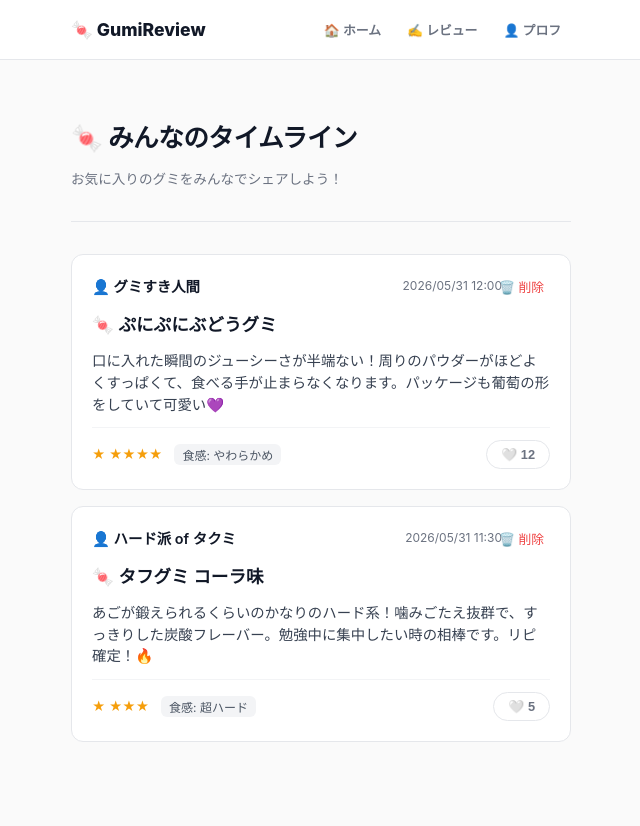
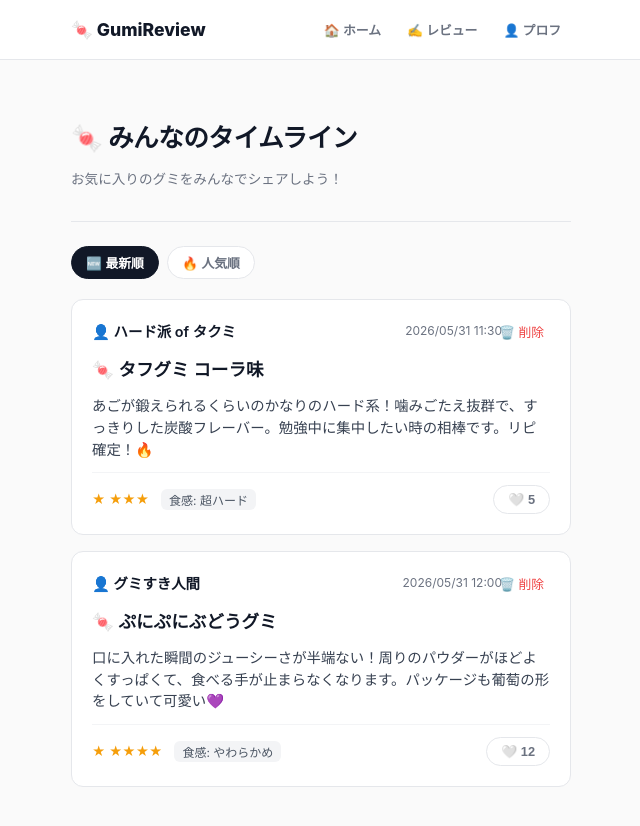
Before and after one commit to 17chitose/rikopia, a Next.js app: page / in a window 1280 px wide. Shown: the whole page, without its empty margins (319-959 px from the left). Before the commit the page ends 800 px from the top, so only its background shows below. Built offline with nearby package versions, Linux system fonts and the light colour scheme.

Commit message:
タイムラインに最新順・人気順のソート切り替え機能を追加

```diff
--- a/app/globals.css
+++ b/app/globals.css
@@ -76,7 +76,7 @@ main {
 /* ━━━━━━━ 各ページのヘッダー（タイトル） ━━━━━━━ */
 .header-container {
   text-align: left;
-  margin-bottom: 32px;
+  margin-bottom: 24px; /* 👤 少し余白を詰めました（並び替えバーが入るため） */
   border-bottom: 1px solid var(--border-color);
   padding-bottom: 20px;
 }
@@ -92,6 +92,37 @@ main {
 .subtitle {
   color: var(--text-light);
   font-size: 0.85rem;
+}
+
+/* ━━━━━━━ 🆕 並び替えバーのスタイルを追加しました ━━━━━━━ */
+.sort-bar {
+  display: flex;
+  gap: 8px;
+  margin-bottom: 20px;
+}
+
+.sort-btn {
+  background-color: #ffffff;
+  color: var(--text-light);
+  border: 1px solid var(--border-color);
+  padding: 6px 14px;
+  border-radius: 20px;
+  font-size: 0.8rem;
+  font-weight: 600;
+  cursor: pointer;
+  transition: all 0.2s ease;
+}
+
+.sort-btn:hover {
+  background-color: #f3f4f6;
+  color: var(--primary-color);
+}
+
+/* 現在選択されている並び替えボタンのスタイル */
+.sort-btn.active {
+  background-color: var(--primary-color);
+  color: #ffffff;
+  border-color: var(--primary-color);
 }
 
 /* ━━━━━━━ タイムライン ━━━━━━━ */
@@ -206,7 +237,7 @@ main {
   background-color: #fff1f2;
   color: #f43f5e;
   border-color: #fecdd3;
-  transform: scale(1.05); /* ぷっくり大きくします */
+  transform: scale(1.05);
 }
 
 /* ❤️ いいね済み状態（すでに押してあるとき）の可愛いスタイル */
@@ -220,7 +251,7 @@ main {
   background-color: #ffe4e6;
   color: #e11d48;
   border-color: #f43f5e;
-  transform: scale(0.95); /* 取り消す合図として、少し凹むようにします！ */
+  transform: scale(0.95);
 }
 
 /* ━━━━━━━ 入力フォーム ━━━━━━━ */
--- a/app/page.tsx
+++ b/app/page.tsx
@@ -7,6 +7,7 @@ import { getPosts, deletePost, likePost, getMyLikedPosts, type Post } from "@/li
 export default function Home() {
   const [posts, setPosts] = useState<Post[]>([]);
   const [myLikedPosts, setMyLikedPosts] = useState<string[]>([]);
+  const [sortBy, setSortBy] = useState<"newest" | "likes">("newest"); // 🆕 追加：並び替えの基準（最新順 / 人気順）を覚えておくstate
 
   // 画面が表示された瞬間にデータを読み込みます
   useEffect(() => {
@@ -22,12 +23,22 @@ export default function Home() {
     }
   };
 
-  // ❤️ 「いいね！」ボタンが押された時の処理（追加と取り消しの両方に対応）
+  // ❤️ 「いいね！」ボタンが押された時の処理
   const handleLike = (id: string) => {
     const updated = likePost(id);
     setPosts(updated);
-    setMyLikedPosts(getMyLikedPosts()); // いいねリストを再取得して画面を更新します
+    setMyLikedPosts(getMyLikedPosts());
   };
+
+  // 🆕 追加：選択されている基準に従って、投稿データを瞬時に並び替えます
+  const sortedPosts = [...posts].sort((a, b) => {
+    if (sortBy === "likes") {
+      // 🔥 人気順：いいね！の数が多い順（降順）に並び替えます
+      return (b.likes || 0) - (a.likes || 0);
+    }
+    // 🆕 最新順：投稿ID（タイムスタンプ）が大きい順（降順）に並び替えます
+    return b.id.localeCompare(a.id);
+  });
 
   return (
     <main>
@@ -37,9 +48,25 @@ export default function Home() {
         <p className="subtitle">お気に入りのグミをみんなでシェアしよう！</p>
       </div>
 
-      {/* タイムライン（投稿一覧） */}
+      {/* 🆕 追加：並び替え用のスイッチボタンバー */}
+      <div className="sort-bar">
+        <button
+          onClick={() => setSortBy("newest")}
+          className={`sort-btn ${sortBy === "newest" ? "active" : ""}`}
+        >
+          🆕 最新順
+        </button>
+        <button
+          onClick={() => setSortBy("likes")}
+          className={`sort-btn ${sortBy === "likes" ? "active" : ""}`}
+        >
+          🔥 人気順
+        </button>
+      </div>
+
+      {/* タイムライン（並び替えた後の sortedPosts を表示します） */}
       <div className="timeline">
-        {posts.map((post) => {
+        {sortedPosts.map((post) => {
           // 自分がこの投稿にすでにいいね！しているかチェック
           const isLiked = myLikedPosts.includes(post.id);
 
@@ -69,7 +96,7 @@ export default function Home() {
                 <span className="stars">★ {"★".repeat(post.stars - 1)}</span>
                 <span className="hardness">食感: {post.hardness}</span>
 
-                {/* ❤️ いいね！ボタン（disabledを外し、クリックでもう一度押せるようにしました） */}
+                {/* ❤️ いいね！ボタン */}
                 <button
                   onClick={() => handleLike(post.id)}
                   className={`like-btn ${isLiked ? "liked" : ""}`}
@@ -83,7 +110,7 @@ export default function Home() {
         })}
 
         {/* もし投稿が1件も無くなった場合の表示 */}
-        {posts.length === 0 && (
+        {sortedPosts.length === 0 && (
           <p style={{ textAlign: "center", color: "var(--text-light)", marginTop: "40px" }}>
             まだレビューがありません。右上の「レビュー」から最初のレビューを投稿してみましょう！✍️
           </p>
```
